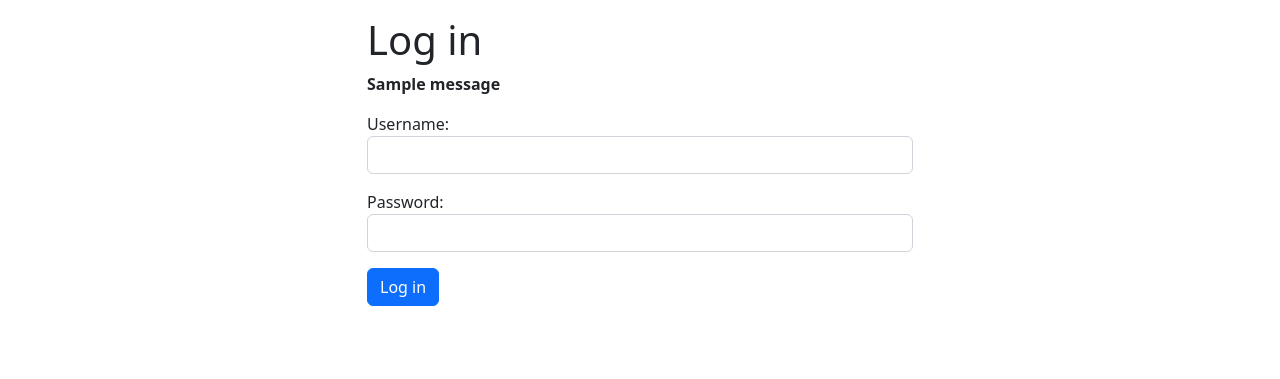
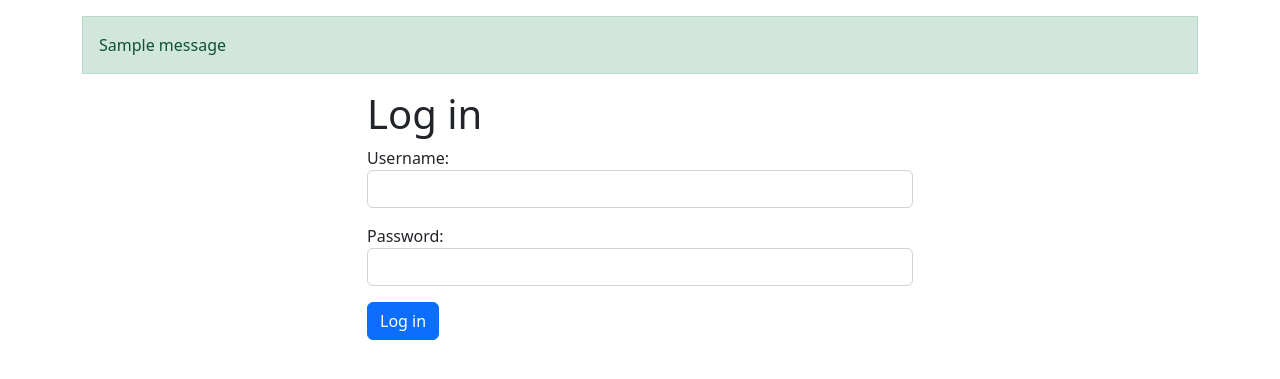
Before and after one commit to AbbasBinVakas/Clucker, a Django app: page /log_in/ in a window 1280 px wide. Shown: the part 56-435 px from the top of the page. Run offline with Django 4.2, Linux system fonts and the light colour scheme; tables that the repository leaves empty hold one stand-in row (values such as "Sample post"); one stand-in notice (Sample message) is shown; some libraries are stand-ins or nearby versions; some web fonts are replaced.

Commit message:
Render messages in all content pages

```diff
--- a/microblogs/templates/base_content.html
+++ b/microblogs/templates/base_content.html
@@ -1,6 +1,7 @@
 {% extends 'base.html' %}
 {% block body %}
     {% include 'partials/navbar.html' %}
+    {% include 'partials/messages.html' %}
     {% block content %}
     {% endblock %}
 {% endblock %}
--- a/microblogs/templates/log_in.html
+++ b/microblogs/templates/log_in.html
@@ -4,9 +4,6 @@
     <div class="row">
         <div class="col-sm-12 col-md-6 offset-md-3">
             <h1>Log in</h1>
-            {% for message in messages %}
-                <p><b>{{ message }}</b></p>
-            {% endfor %}
             <form action="{% url 'log_in' %}" method="post">
                 {% csrf_token %}
                 {% include 'partials/bootstrap_form.html' with form=form %}
--- /dev/null
+++ b/microblogs/templates/partials/messages.html
@@ -0,0 +1,13 @@
+{% if messages %}
+    <div class="container">
+        <div class="row">
+            <div class="col-12">
+                {% for message in messages %}
+                <div class="alert alert-{{ message.level_tag }}" role="alert">
+                    {{ message }}
+                </div>
+                {% endfor %}
+            </div>
+        </div>
+    </div>
+{% endif %}
```
Also changed, not shown: clucker/settings.py (+7 -0 lines).
